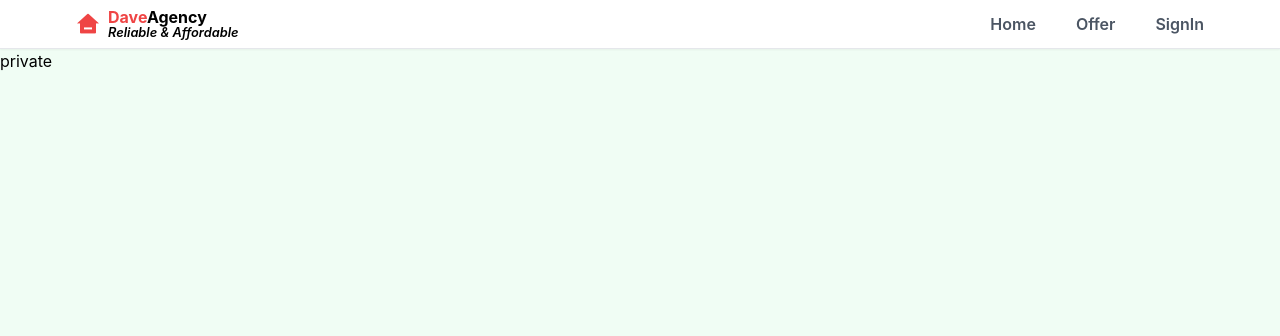
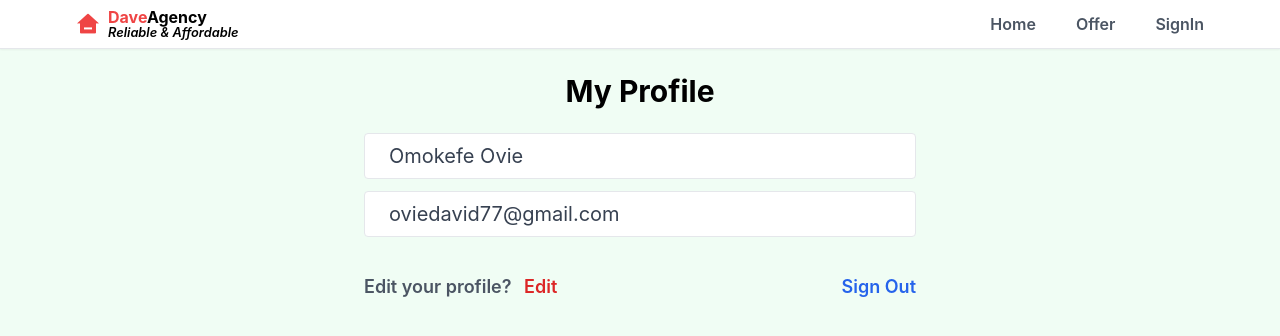
Before and after one commit to ovie-daveth/DaveAgency, a React (Create React App) app: page /profile in a window 1280 px wide. Shown: the top 336 px of the page. Built offline with nearby package versions, Linux system fonts and the light colour scheme; no server answers; sample sign-in values are in the browser's storage.

Commit message:
Created private route and custom hook for protecting the profile page

```diff
--- a/src/components/PrivateRoute.jsx
+++ b/src/components/PrivateRoute.jsx
@@ -1,11 +1,14 @@
 import React from 'react'
+import { Outlet, Navigate} from 'react-router'
+import {useAuthStatus} from '../hook/useAuthStatus'
 
 const PrivateRoute = () => {
-  return (
-    <div>
-      private
-    </div>
-  )
+  const { loggedin, loading } = useAuthStatus()
+  if(loading) {
+    return <h3>Loading...</h3>
+  }
+
+  return loggedin ? <Outlet /> : <Navigate to="/signin" />
 }
 
 export default PrivateRoute
--- /dev/null
+++ b/src/hook/useAuthStatus.jsx
@@ -0,0 +1,19 @@
+import { getAuth, onAuthStateChanged } from 'firebase/auth'
+import { useEffect, useState } from 'react'
+
+export function useAuthStatus() {
+    const [loading, setLoading] = useState(true)
+    const [loggedin, setLoggedin] = useState(false)
+
+    useEffect(() => {
+        const auth=getAuth()
+        onAuthStateChanged(auth, (user) =>{
+            if(user){
+                setLoggedin(true)
+            }
+            setLoading(false)
+        })
+    }, [])
+
+  return {loggedin, loading}
+}
--- a/src/pages/Profile.jsx
+++ b/src/pages/Profile.jsx
@@ -1,11 +1,41 @@
-import React from 'react'
+import { getAuth } from 'firebase/auth'
+import React, { useState } from 'react'
+import Helmet from '../components/Helmet'
+import { signOut } from 'firebase/auth'
+import { useNavigate } from 'react-router'
 
 const Profile = () => {
-  return (
-    <div>
-      Profile
-    </div>
-  )
+  const navigate = useNavigate()
+
+  const auth = getAuth()
+
+  function signout(){
+    auth.signOut()
+    navigate('/')
+  }
+
+  const [formData, setFormData] = useState({
+    name: 'Omokefe Ovie',
+    email: 'oviedavid77@gmail.com'
+  })
+  const {name, email} = formData
+  return <Helmet title={'My Profile'}>
+    <section className=' max-w-6xl mx-auto flex justify-center items-center flex-col'>
+      <h1 className='text-center text-3xl text-black font-bold mt-6'>My Profile</h1>
+      <div className=' w-full md:w-[50%] mt-6 px-3'>
+        <form className=' flex flex-col gap-3'>
+          <input disabled  className='w-full px-6 py-2 text-xl text-gray-700 bg-white border border-gray-200 rounded transition ease-out ' type="text" id="name"  value={name}/>
+          <input disabled className='w-full px-6 py-2 text-xl text-gray-700 bg-white border border-gray-200 rounded transition ease-out ' type="text" id="email"  value={email}/>
+
+         <div className=" flex justify-between items-center whitespace-nowrap text-sm sm:text-lg my-6 font-semibold">
+          <p className=' text-gray-600'>Edit your profile? <span className='text-red-600 hover:text-red-700 transition ease-out duration-200 ml-2 cursor-pointer'>Edit</span></p>
+          <p className=' text-blue-600 hover:text-blue-800 cursor-pointer transition ease-out duration-200' onClick={signout}>Sign Out</p>
+         </div>
+        </form>
+      </div>
+    </section>
+
+  </Helmet>
 }
 
 export default Profile
--- a/src/pages/SignIn.jsx
+++ b/src/pages/SignIn.jsx
@@ -40,7 +40,12 @@ const Signin = () => {
    toast.success('Signed in successfully')
    navigate("/")
    } catch (error) {
-      toast.warning("Check your email and password again")
+    if(error.message.includes('email')){
+      toast.warning("This email is not registered")
+    } else if(error.message.includes('password')){
+      toast.warning("Invalid password")
+    }
+
    }
   }
 
```
